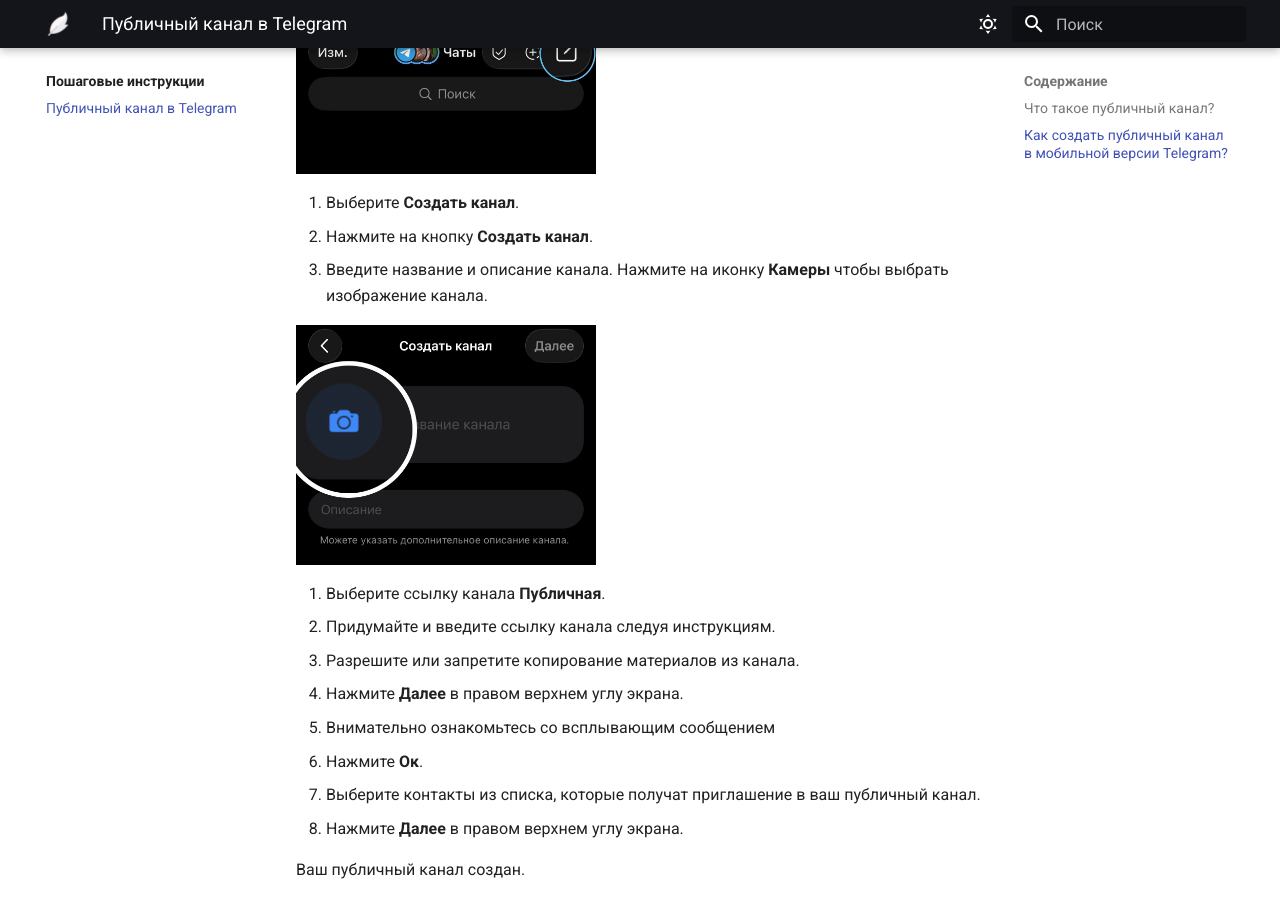
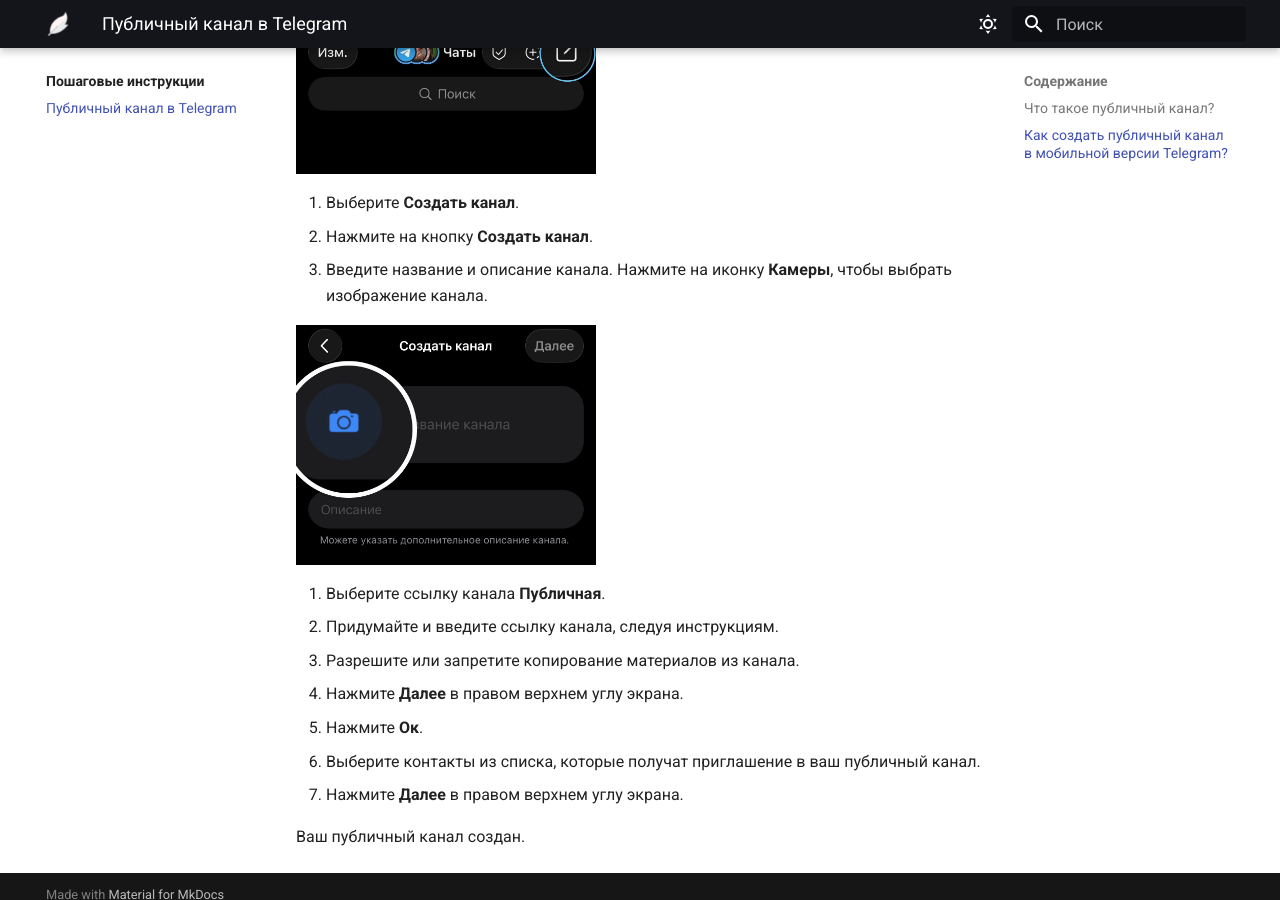
Before and after one commit to ChriKuz/pet-project, an MkDocs documentation site: the page built from docs/Instructions/public channel Telegram.md, in a window 1280 px wide and 900 px high, scrolled down 631 px. Built offline with MkDocs 1.6.1 and Material for MkDocs 9.7.7, drawn with Linux system fonts in a browser that asks for light colours.

Commit message:
исправила орфографию

```diff
--- a/docs/Instructions/public channel Telegram.md
+++ b/docs/Instructions/public channel Telegram.md
@@ -14,17 +14,16 @@
 
 3. Выберите **Создать канал**.
 4. Нажмите на кнопку **Создать канал**.
-5. Введите название и описание канала. Нажмите на иконку **Камеры** чтобы выбрать изображение канала.
+5. Введите название и описание канала. Нажмите на иконку **Камеры**, чтобы выбрать изображение канала.
 
 ![screenshot_camera](../images/screenshot_camera.jpg){ width="300" style="display:block; margin:0 left;" }
 
 6. Выберите ссылку канала **Публичная**.
-7. Придумайте и введите ссылку канала следуя инструкциям.
+7. Придумайте и введите ссылку канала, следуя инструкциям.
 8. Разрешите или запретите копирование материалов из канала.
 9. Нажмите **Далее** в правом верхнем углу экрана.
-10. Внимательно ознакомьтесь со всплывающим сообщением
-11. Нажмите **Ок**.
-12. Выберите контакты из списка, которые получат приглашение в ваш публичный канал.
-13.  Нажмите **Далее** в правом верхнем углу экрана.
+10. Нажмите **Ок**.
+11. Выберите контакты из списка, которые получат приглашение в ваш публичный канал.
+12.  Нажмите **Далее** в правом верхнем углу экрана.
 
 Ваш публичный канал создан.
```
